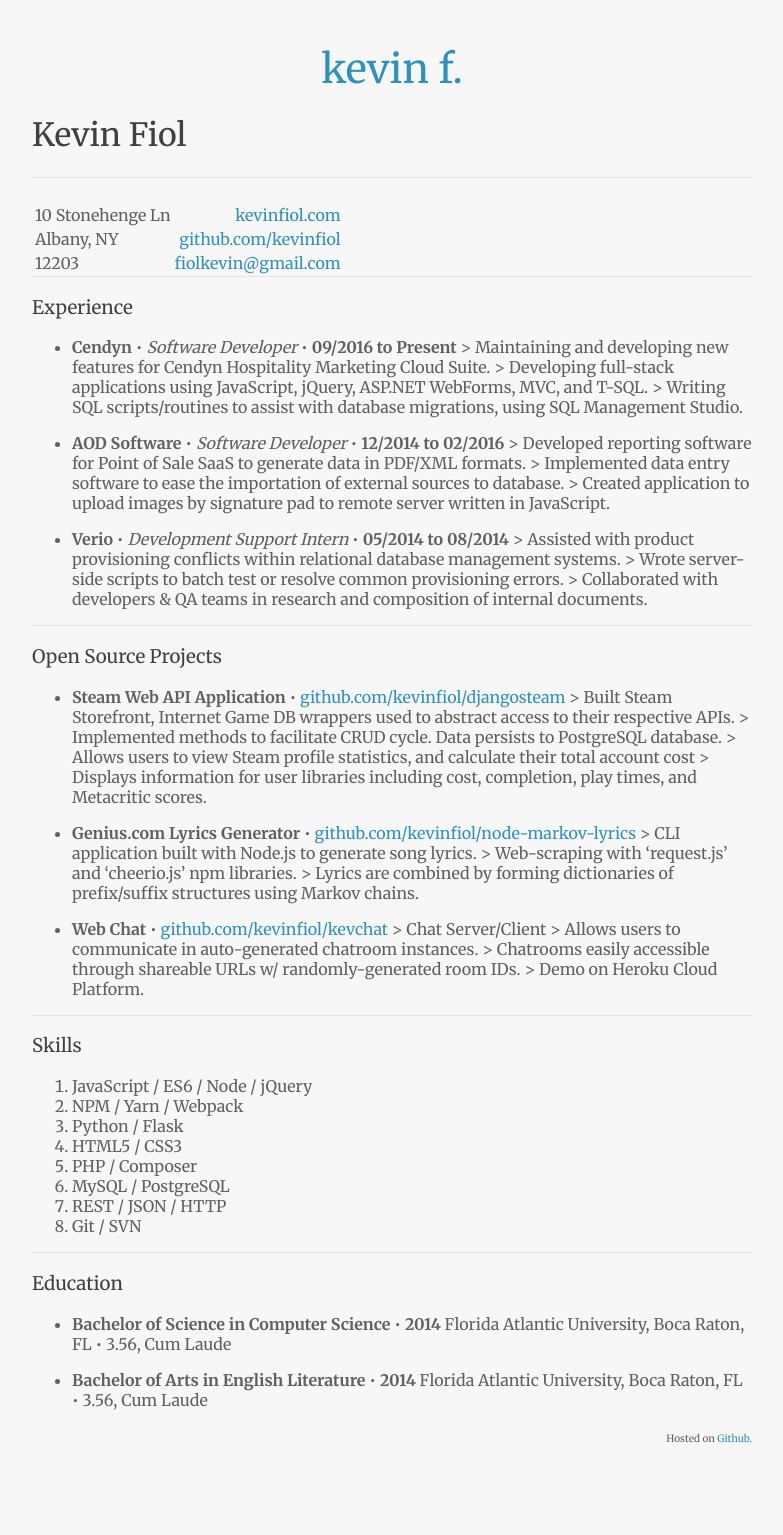
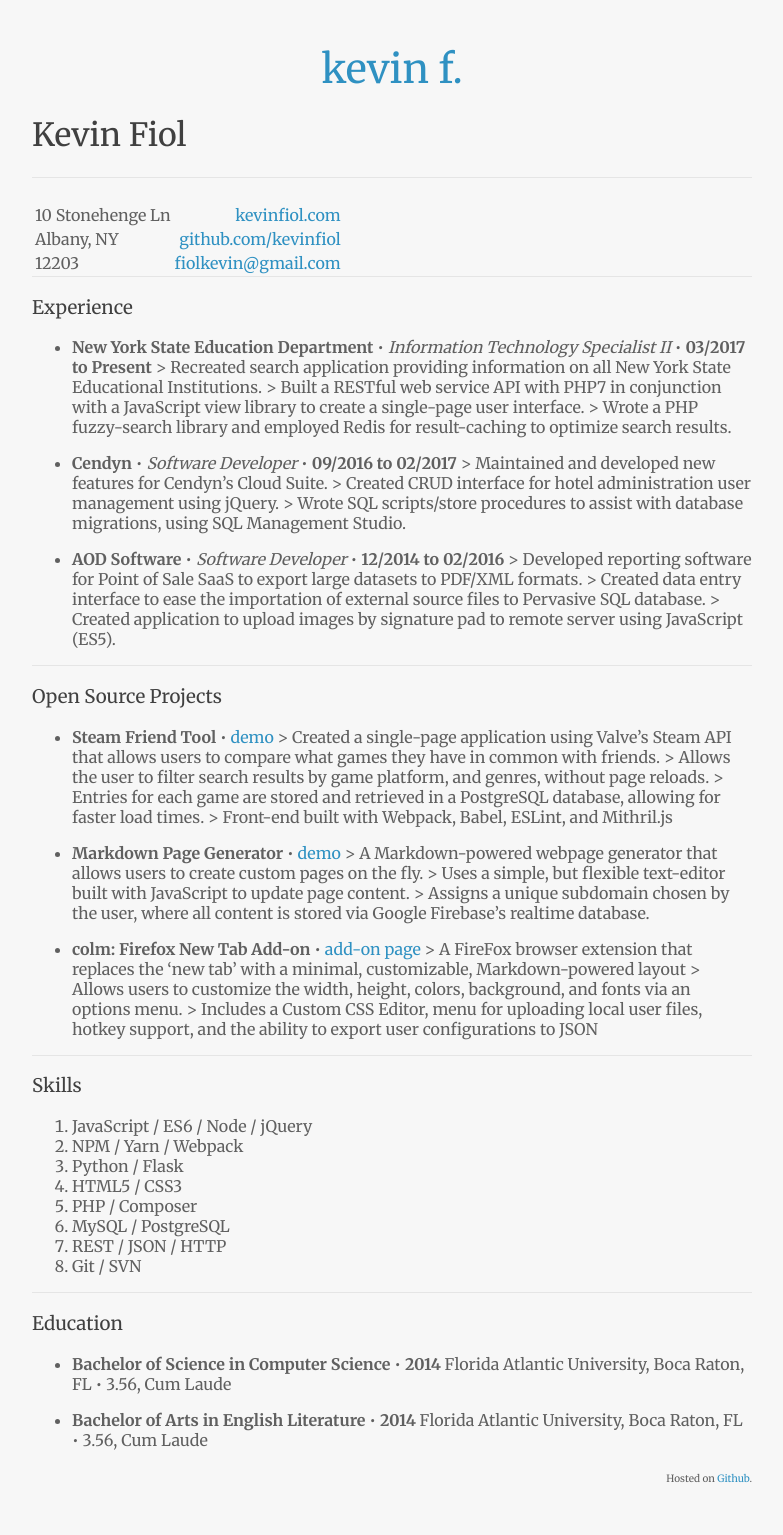
Before and after one commit to kevinfiol/kevinfiol.github.io, a Jekyll site: the page built from resume/resume.md, in a window 1280 px wide. Shown: the whole page, without its empty margins (248-1031 px from the left). Built offline with Jekyll 4.4.1, drawn with Linux system fonts in a browser that asks for light colours; our own code applies the rules of GitHub Pages for plain Markdown files; before the commit the page ends 1495 px from its top, so only the background shows below that.

Commit message:
updated resume

```diff
--- a/resume/resume.md
+++ b/resume/resume.md
@@ -12,41 +12,40 @@
 
 ### Experience
 
-* **Cendyn** • *Software Developer* • __09/2016 to Present__
-    \> Maintaining and developing new features for Cendyn Hospitality Marketing Cloud Suite.
-    \> Developing full-stack applications using JavaScript, jQuery, ASP.NET WebForms, MVC, and T-SQL.
-    \> Writing SQL scripts/routines to assist with database migrations, using SQL Management Studio.
+* **New York State Education Department** • *Information Technology Specialist II* • __03/2017 to Present__
+    \> Recreated search application providing information on all New York State Educational Institutions.
+    \> Built a RESTful web service API with PHP7 in conjunction with a JavaScript view library to create a single-page user interface.
+    \> Wrote a PHP fuzzy-search library and employed Redis for result-caching to optimize search results.
+
+* **Cendyn** • *Software Developer* • __09/2016 to 02/2017__
+    \> Maintained and developed new features for Cendyn's Cloud Suite.
+    \> Created CRUD interface for hotel administration user management using jQuery.
+    \> Wrote SQL scripts/store procedures to assist with database migrations, using SQL Management Studio.
 
 * **AOD Software** • *Software Developer* • __12/2014 to 02/2016__
-    \> Developed reporting software for Point of Sale SaaS to generate data in PDF/XML formats.
-    \> Implemented data entry software to ease the importation of external sources to database.
-    \> Created application to upload images by signature pad to remote server written in JavaScript.
-
-* **Verio** • *Development Support Intern* • __05/2014 to 08/2014__
-    \> Assisted with product provisioning conflicts within relational database management systems.
-    \> Wrote server-side scripts to batch test or resolve common provisioning errors.
-    \> Collaborated with developers & QA teams in research and composition of internal documents.
+    \> Developed reporting software for Point of Sale SaaS to export large datasets to PDF/XML formats.
+    \> Created data entry interface to ease the importation of external source files to Pervasive SQL database.
+    \> Created application to upload images by signature pad to remote server using JavaScript (ES5).
 
 ---
 
 ### Open Source Projects
 
-* **Steam Web API Application** • [github.com/kevinfiol/djangosteam](https://github.com/kevinfiol/djangosteam)
-    \> Built Steam Storefront, Internet Game DB wrappers used to abstract access to their respective APIs.
-    \> Implemented methods to facilitate CRUD cycle. Data persists to PostgreSQL database.
-    \> Allows users to view Steam profile statistics, and calculate their total account cost
-    \> Displays information for user libraries including cost, completion, play times, and Metacritic scores.
+* **Steam Friend Tool** • [demo](https://kevinfiol.herokuapp.com/steam/)
+    \> Created a single-page application using Valve's Steam API that allows users to compare what games they have in common with friends.
+    \> Allows the user to filter search results by game platform, and genres, without page reloads.
+    \> Entries for each game are stored and retrieved in a PostgreSQL database, allowing for faster load times.
+    \> Front-end built with Webpack, Babel, ESLint, and Mithril.js
 
-* **Genius.com Lyrics Generator** • [github.com/kevinfiol/node-markov-lyrics](https://github.com/kevinfiol/node-markov-lyrics)
-    \> CLI application built with Node.js to generate song lyrics.
-    \> Web-scraping with 'request.js' and 'cheerio.js' npm libraries.
-    \> Lyrics are combined by forming dictionaries of prefix/suffix structures using Markov chains.
+* **Markdown Page Generator** • [demo](https://kevinfiol.herokuapp.com/pages/)
+    \> A Markdown-powered webpage generator that allows users to create custom pages on the fly.
+    \> Uses a simple, but flexible text-editor built with JavaScript to update page content.
+    \> Assigns a unique subdomain chosen by the user, where all content is stored via Google Firebase's realtime database.
 
-* **Web Chat** • [github.com/kevinfiol/kevchat](https://github.com/kevinfiol/kevchat)
-    \> Chat Server/Client
-    \> Allows users to communicate in auto-generated chatroom instances.
-    \> Chatrooms easily accessible through shareable URLs w/ randomly-generated room IDs.
-    \> Demo on Heroku Cloud Platform.
+* **colm: Firefox New Tab Add-on** • [add-on page](https://addons.mozilla.org/en-US/firefox/addon/colm/)
+    \> A FireFox browser extension that replaces the 'new tab' with a minimal, customizable, Markdown-powered layout
+    \> Allows users to customize the width, height, colors, background, and fonts via an options menu.
+    \> Includes a Custom CSS Editor, menu for uploading local user files, hotkey support, and the ability to export user configurations to JSON
 
 ---
 
```
Also changed, not shown: resume/index.html (+25 -24 lines).
